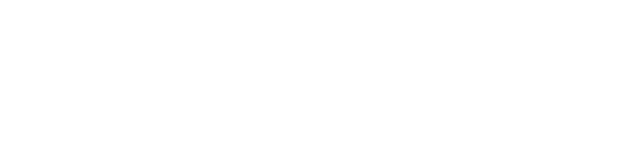
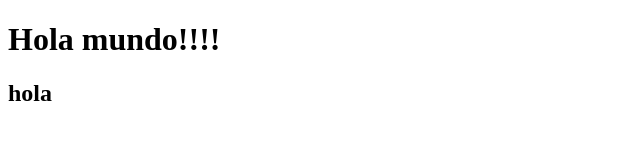
Before and after one commit to almanzanathalydis25-tech/Simulacro-exam, a plain HTML site: page Index.html in a window 1280 px wide. Shown: the whole page, without its empty margins (0-640 px from the left). Drawn offline with Linux system fonts and the light colour scheme.

Commit message:
2 prueba

```diff
--- a/Index.html
+++ b/Index.html
@@ -6,6 +6,7 @@
     <title>Document</title>
 </head>
 <body>
-
+   <h1>Hola mundo!!!!</h1>
+   <h2>hola</h2>
 </body>
 </html>
```
